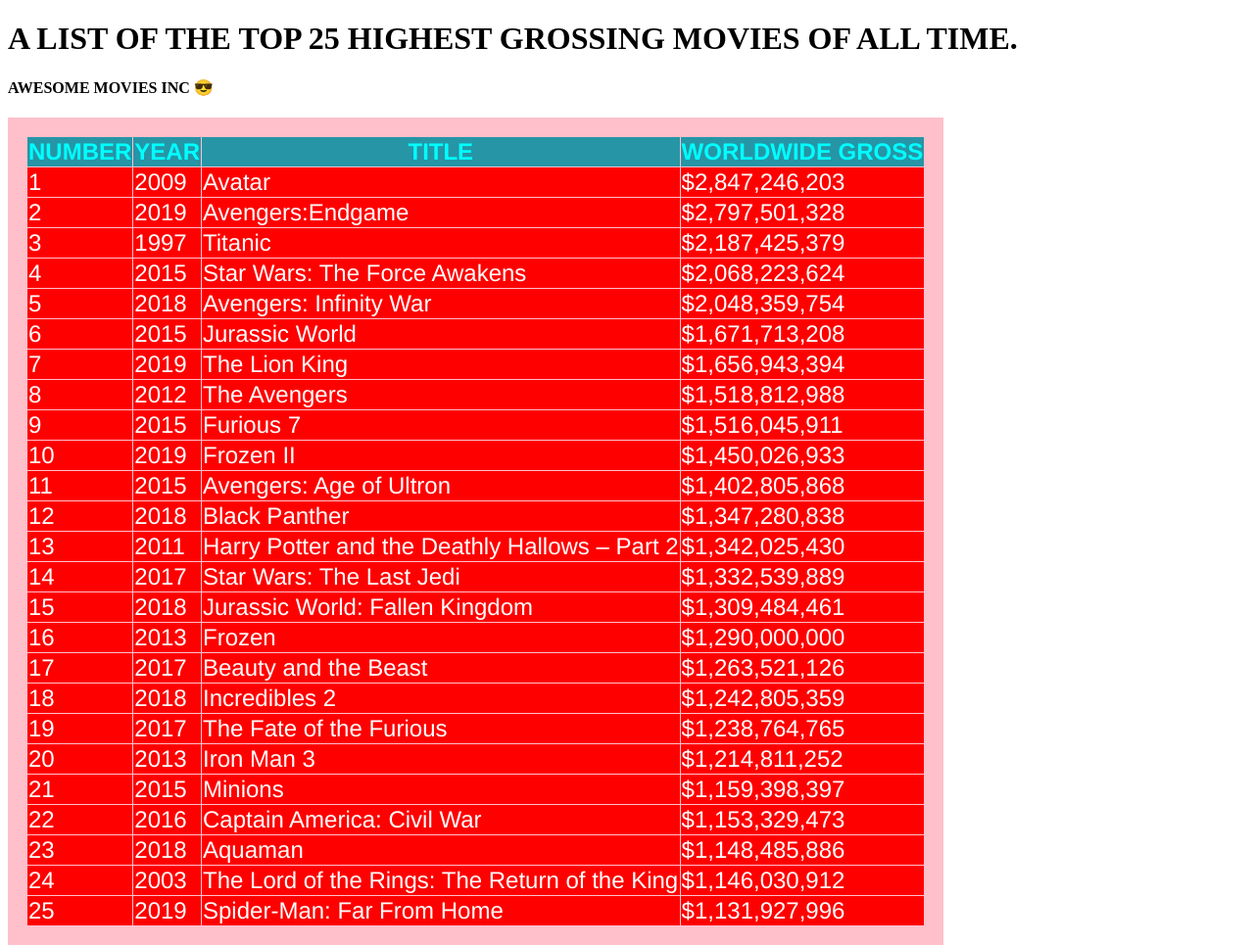
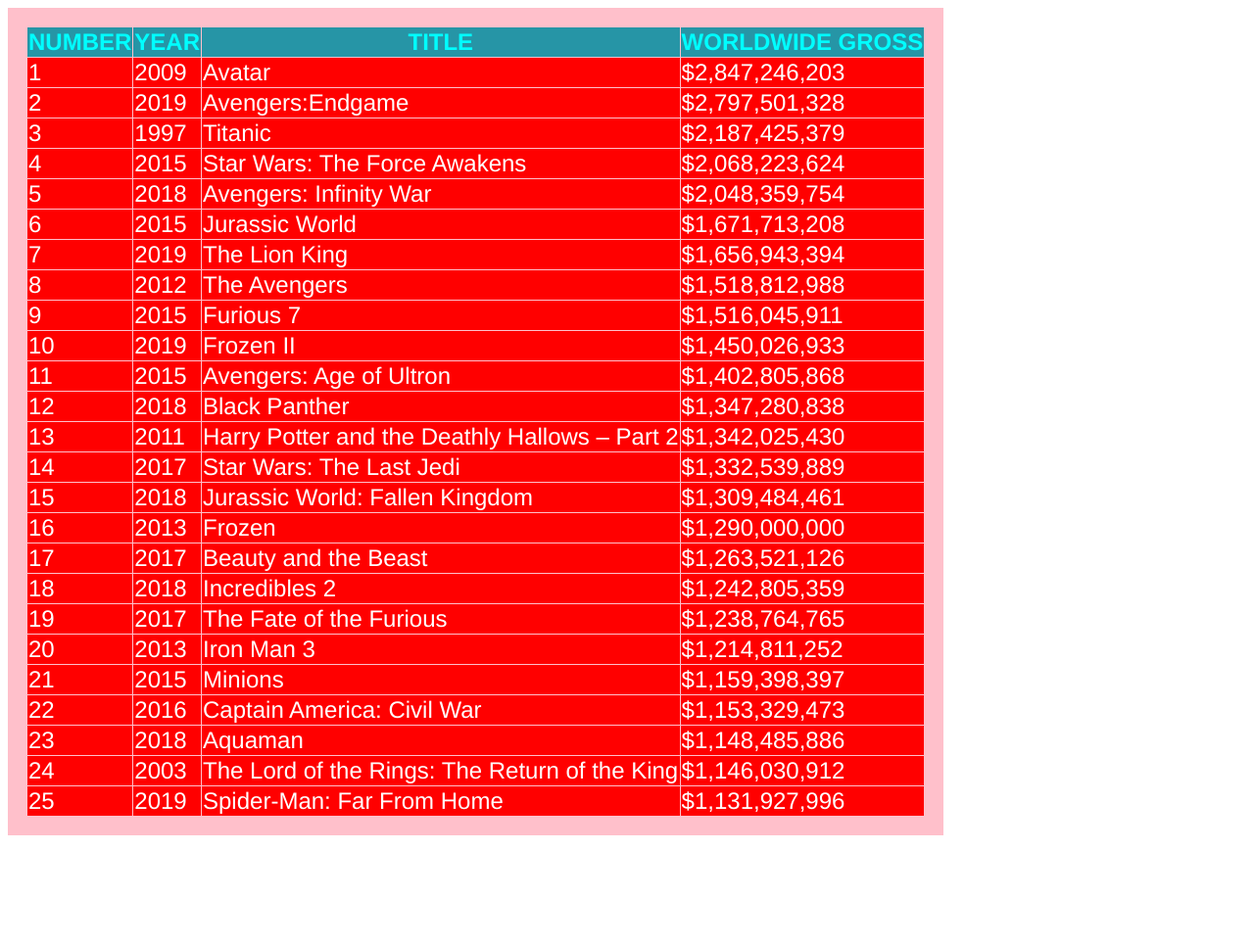
Before and after one commit to abongilegingqi-ITvarsity/Module-1-Assessment-4, a plain HTML site: page index.html in a window 1280 px wide. Shown: the whole page at 98% size. After the commit the page ends 861 px from the top, so only its background shows below. Drawn offline with Linux system fonts and the light colour scheme.

Commit message:
Add files via upload

```diff
--- a/index.html
+++ b/index.html
@@ -3,14 +3,6 @@
 <link rel="stylesheet" href="style.css">
 </head>
 <body>
-<header>
-	<h1>
-	A LIST OF THE TOP 25 HIGHEST GROSSING MOVIES OF ALL TIME.
-	</h1>
-	<h4>
-	AWESOME MOVIES INC &#x1F60E
-	</h4>
-</header>
 	<table border="1">
 		<tr>
 		<th>NUMBER</th>
--- a/style.css
+++ b/style.css
@@ -15,7 +15,3 @@ th{
 	border-style: solid;
 	border-color: pink;
 	}
-header;	h4{
-background-color:#ce54c7;
-font-size: 1.5em;
-}
```
